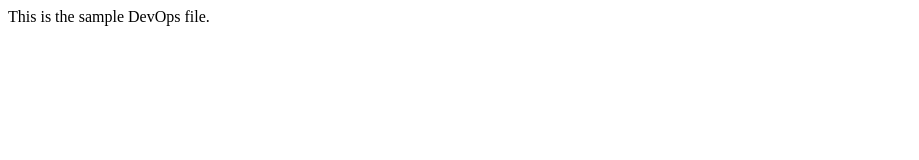
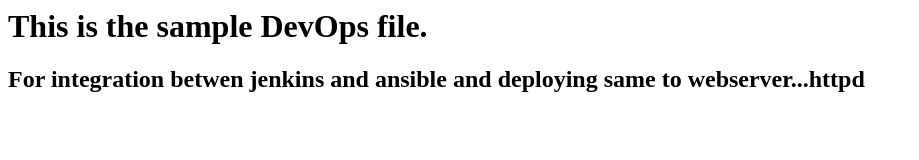
Before and after one commit to FaizanGit78/DevOps_demo1, a plain HTML site: page index.html in a window 1280 px wide. Shown: the whole page, without its empty margins (0-919 px from the left). Drawn offline with Linux system fonts and the light colour scheme.

Commit message:
Update index.html
2nd commit

```diff
--- a/index.html
+++ b/index.html
@@ -1 +1,2 @@
-This is the sample DevOps file.
+<h1>  This is the sample DevOps file.
+<h2>  For integration betwen jenkins and ansible and deploying same to webserver...httpd
```
